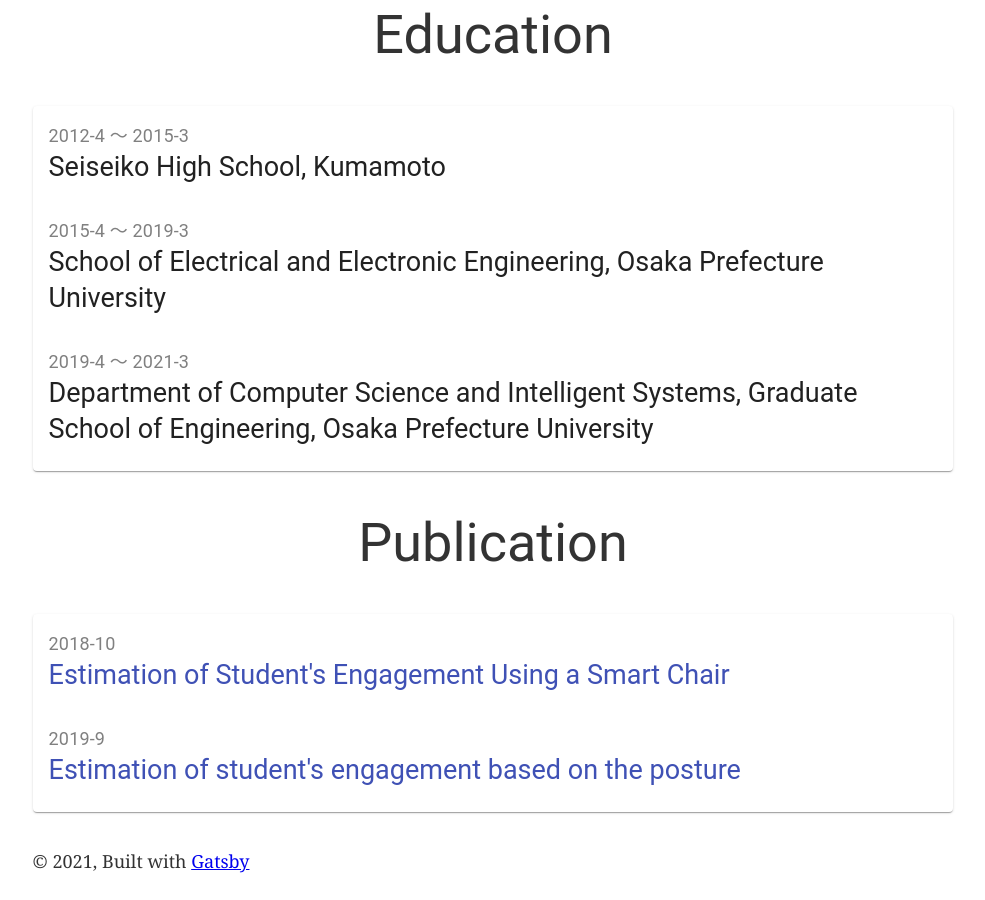
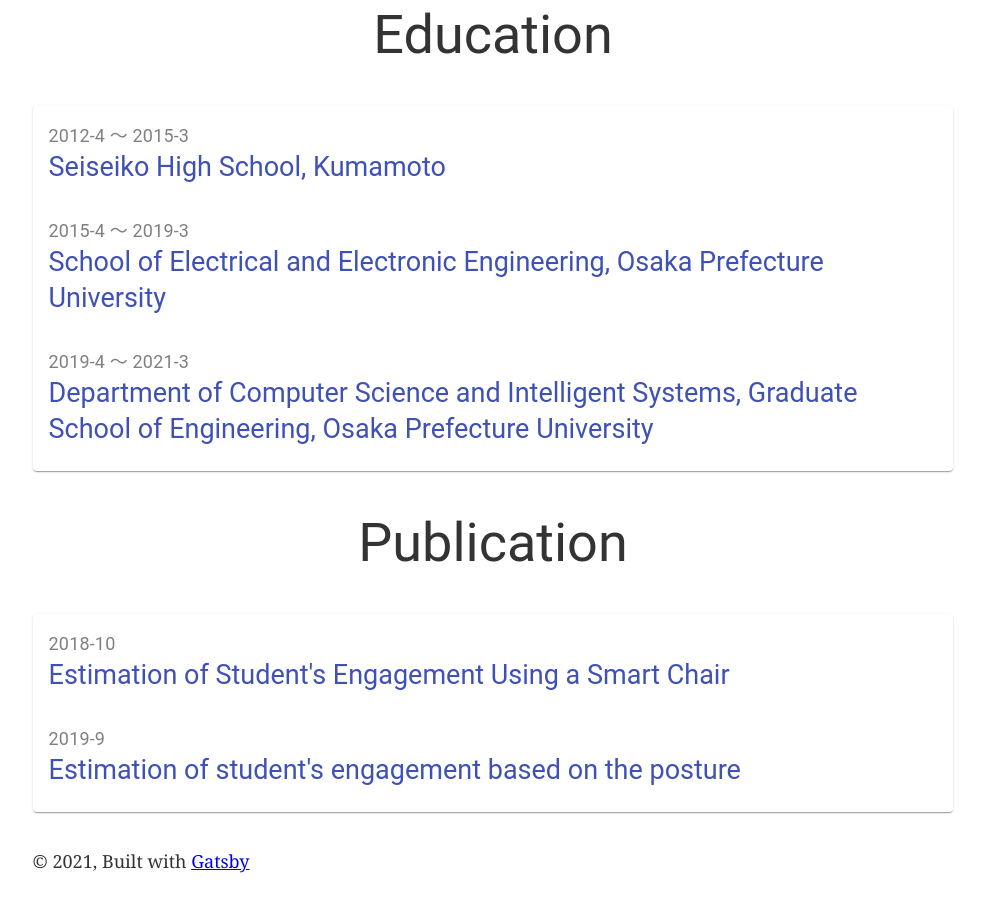
Before and after one commit to kazu914/kazu914.github.io, a Gatsby site: page /about in a window 1280 px wide. Shown: the part 754-1654 px from the top of the page, without its empty margins (147-1132 px from the left). Built offline with nearby package versions, Linux system fonts and the light colour scheme; Gatsby itself is replaced by a stand-in of ours.

Commit message:
:sparkles: (about) add link to each education institute

```diff
--- a/src/organisms/educationInfoCard/index.tsx
+++ b/src/organisms/educationInfoCard/index.tsx
@@ -9,14 +9,17 @@ export default function EducationInfoCard(): JSX.Element {
         <InfoCardContent
           title="2012-4 〜 2015-3"
           content="Seiseiko High School, Kumamoto"
+          url="http://seiseiko.ed.jp/"
         />
         <InfoCardContent
           title="2015-4 〜 2019-3"
           content="School of Electrical and Electronic Engineering, Osaka Prefecture University"
+          url="https://www.osakafu-u.ac.jp/academics/college/ce/seee/"
         />
         <InfoCardContent
           title="2019-4 〜 2021-3"
           content="Department of Computer Science and Intelligent Systems, Graduate School of Engineering, Osaka Prefecture University"
+          url="http://www.cs.osakafu-u.ac.jp/grad"
         />
       </Grid>
     </Card>
```
